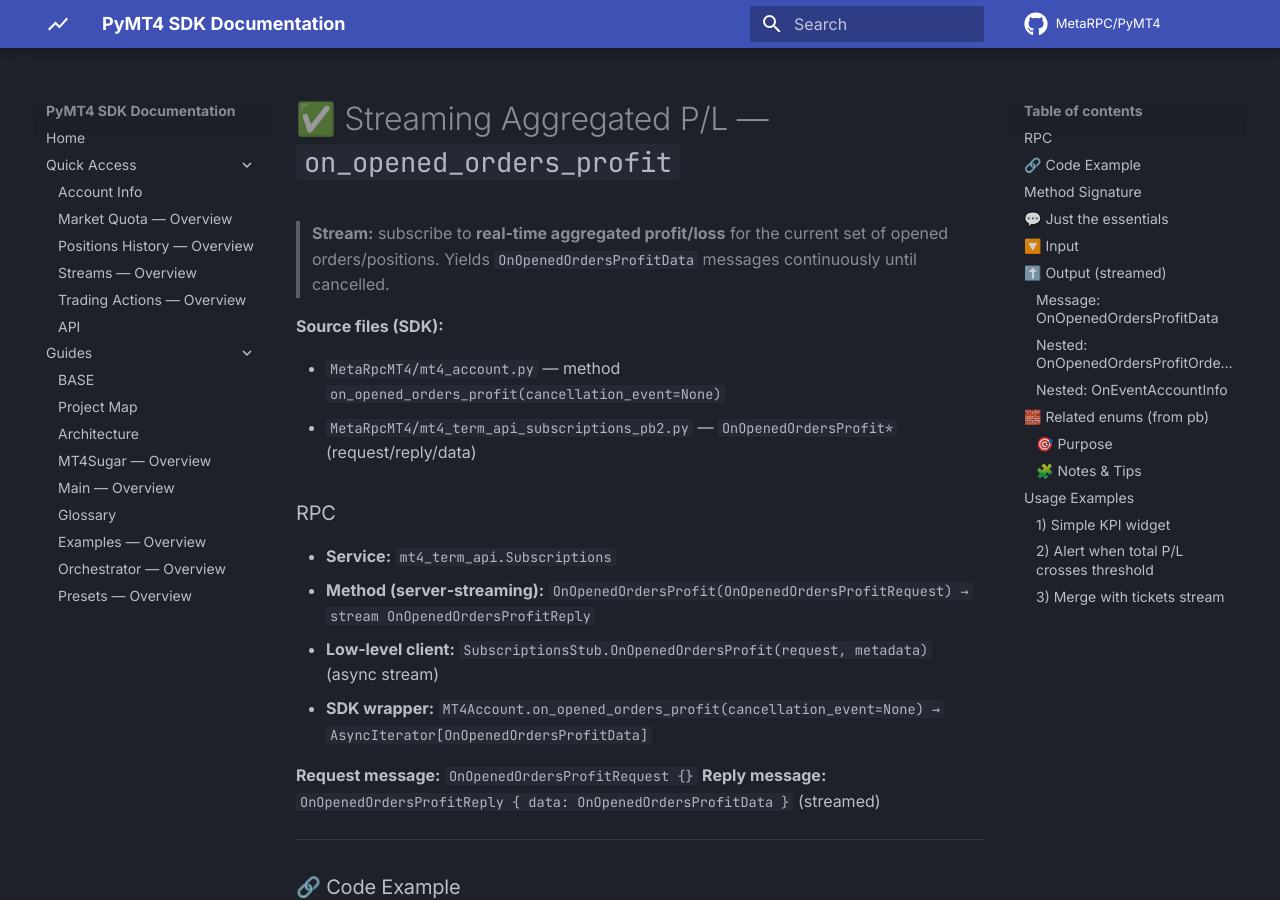
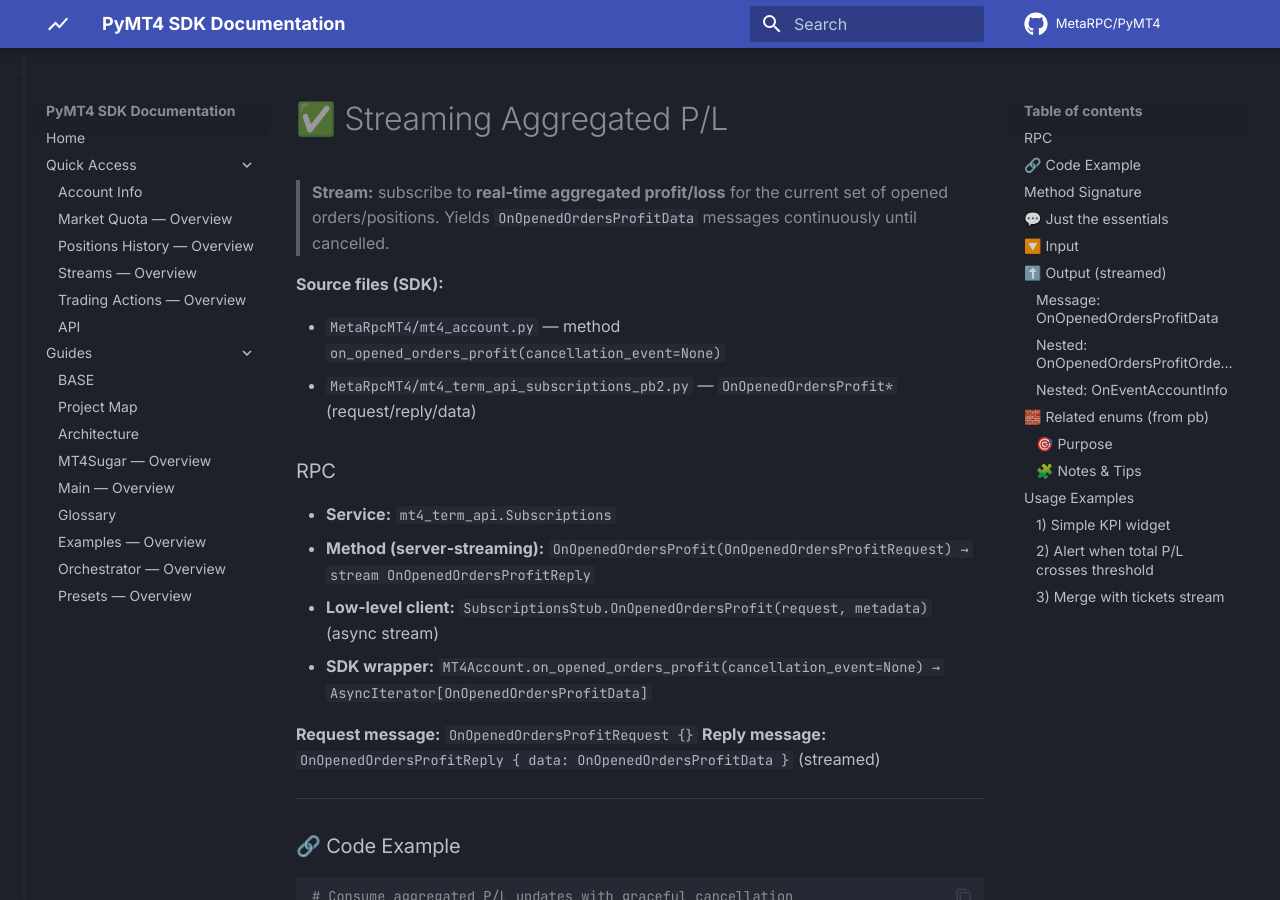
Before and after one commit to MetaRPC/PyMT4, an MkDocs documentation site: the page built from docs/MT4Account/Streams/on_opened_orders_profit.md, in a window 1280 px wide and 900 px high. Built offline with MkDocs 1.6.1 and Material for MkDocs 9.7.7, drawn with Linux system fonts in a browser that asks for light colours; comment, search, counter and statistics services are not loaded.

Commit message:
Update header in on_opened_orders_profit.md

```diff
--- a/docs/MT4Account/Streams/on_opened_orders_profit.md
+++ b/docs/MT4Account/Streams/on_opened_orders_profit.md
@@ -1,4 +1,4 @@
-# ✅ Streaming Aggregated P/L — `on_opened_orders_profit`
+# ✅ Streaming Aggregated P/L
 
 > **Stream:** subscribe to **real‑time aggregated profit/loss** for the current set of opened orders/positions.
 > Yields `OnOpenedOrdersProfitData` messages continuously until cancelled.
```
